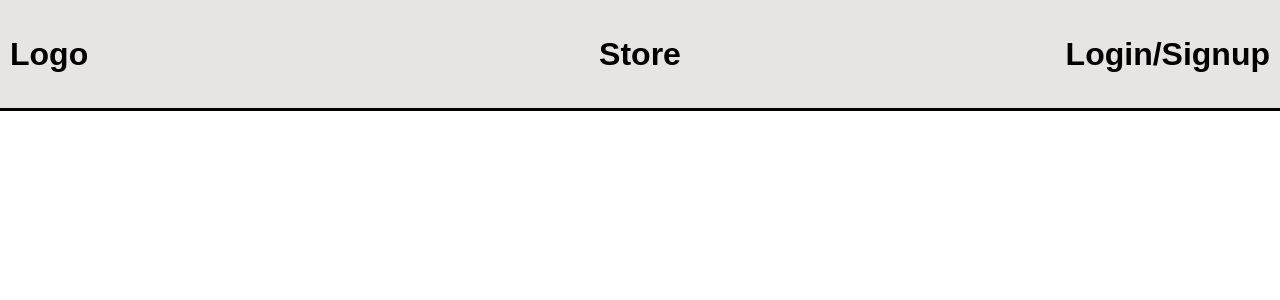
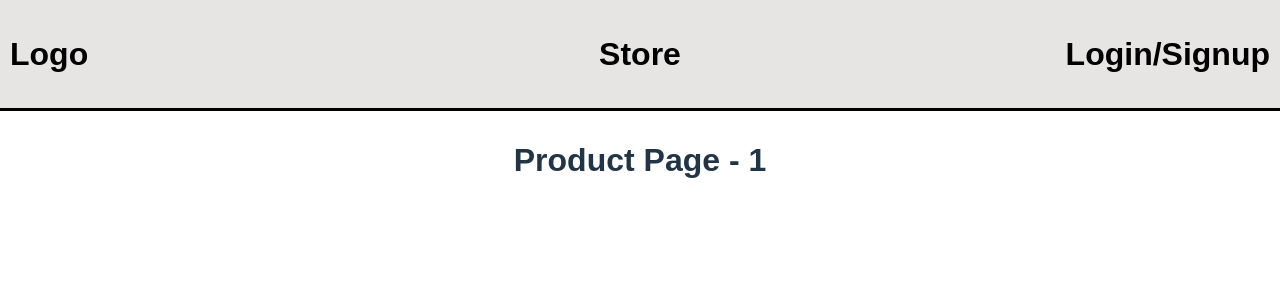
Before and after one commit to mleitejensen/eksamen, a React (Vite) app in the folder Frontend/: page /product/1 in a window 1280 px wide. Shown: the top 300 px of the page. Built offline with nearby package versions, Linux system fonts and the light colour scheme.

Commit message:
Added dynamic product ppage

```diff
--- a/Frontend/src/App.jsx
+++ b/Frontend/src/App.jsx
@@ -8,6 +8,7 @@ import Login from './pages/Login'
 import Signup from './pages/Signup'
 import Navbar from './components/Navbar'
 import Category from './pages/Category'
+import Product from './pages/Product'
 
 function App() {
   const { user } = useAuthContext()
@@ -42,6 +43,10 @@ function App() {
               element={<Index/>}
             />
             <Route
+              path='/product/:productId'
+              element={<Product/>}
+            />
+            <Route
               path='/:type'
               element={<Category/>}
             />
--- /dev/null
+++ b/Frontend/src/pages/Product.jsx
@@ -0,0 +1,19 @@
+import { useAuthContext } from "../hooks/useAuthContext"
+import { useParams } from 'react-router-dom';
+
+const Product = () => {
+    const { user } = useAuthContext()
+
+    const {productId} = useParams()
+
+
+    return(
+        <div className="category">
+
+            <h1 className="title">Product Page - {productId}</h1>
+
+       </div>
+    )
+}
+
+export default Product
```
